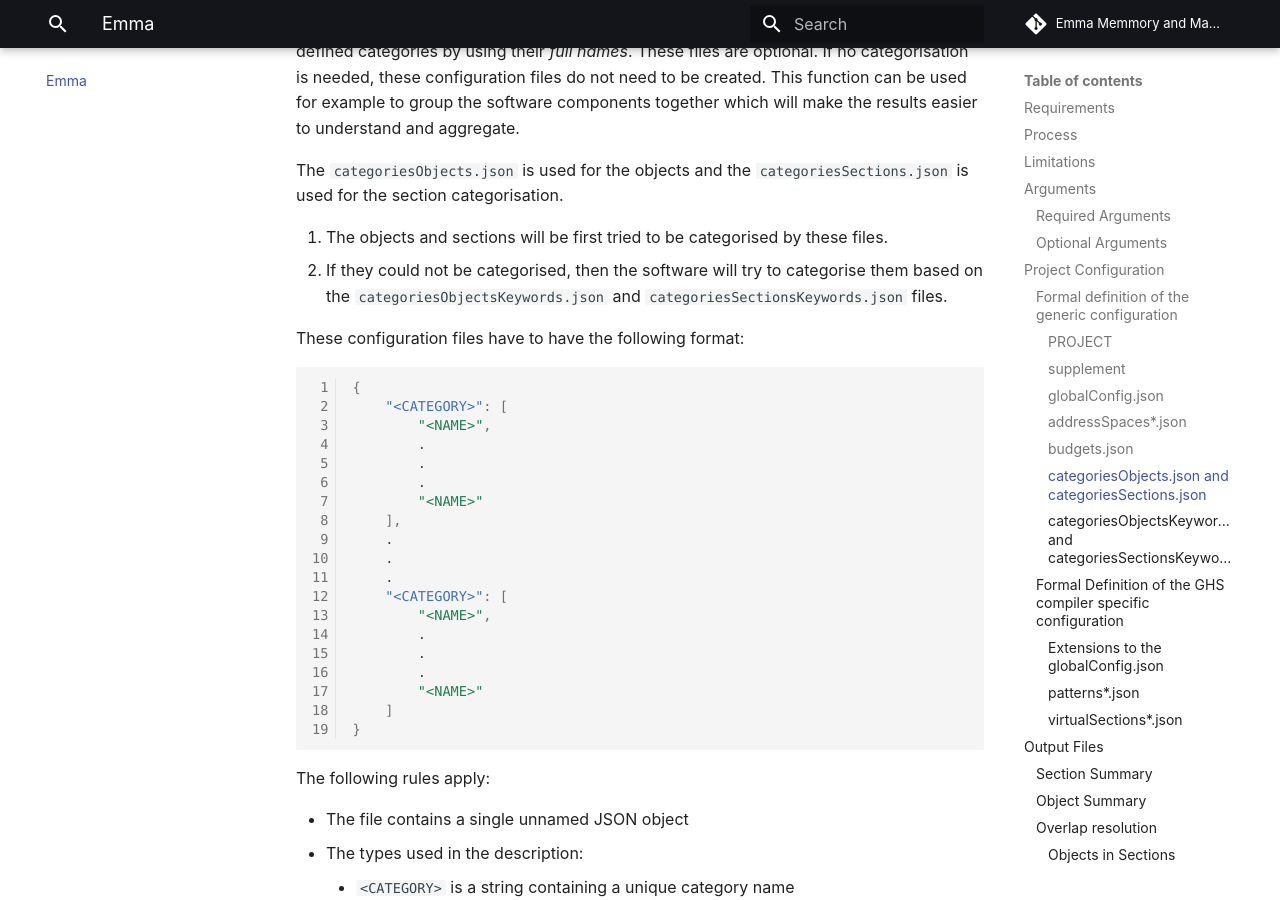
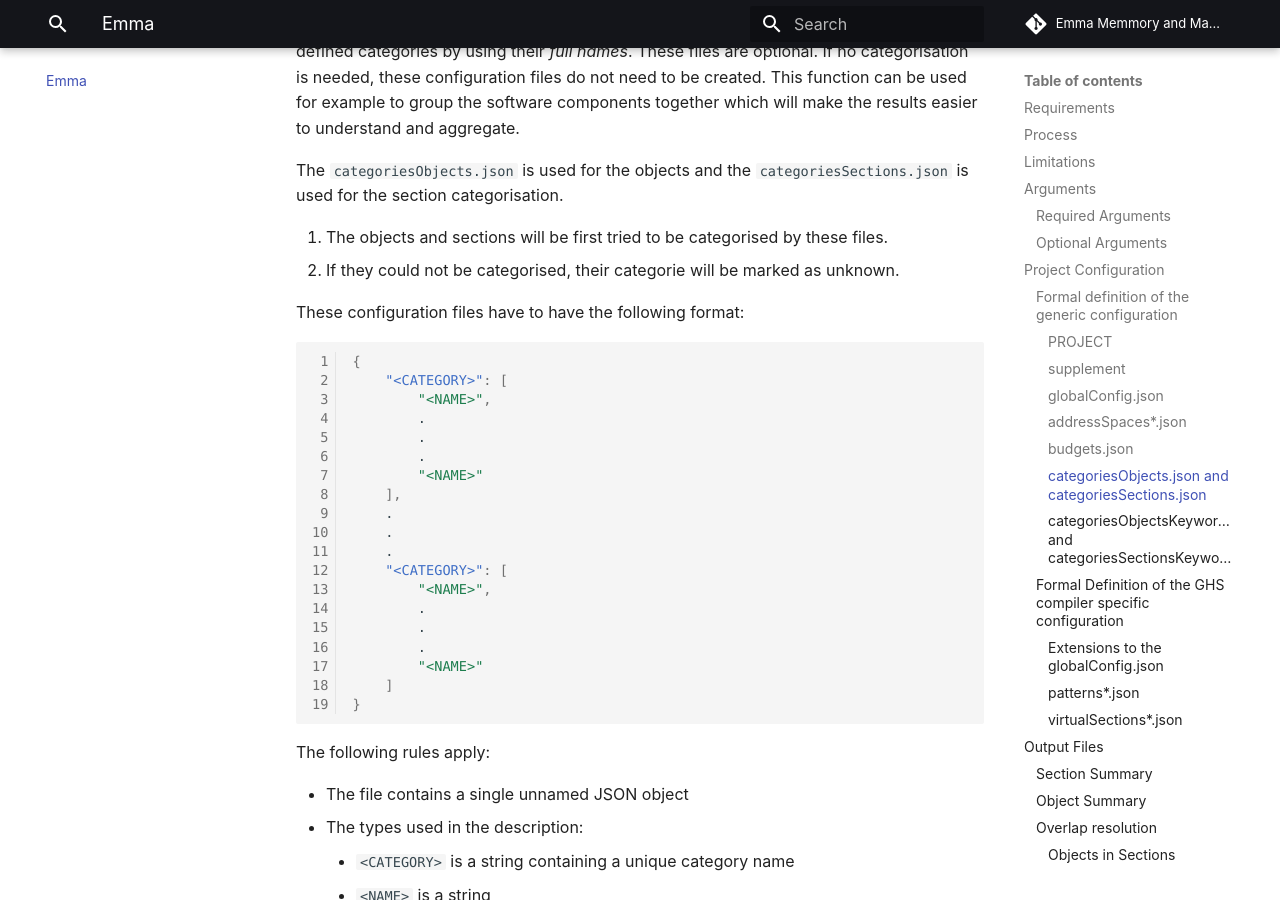
Before and after one commit to bmwcarit/Emma, an MkDocs documentation site: the page built from doc/readme-emma.md, in a window 1280 px wide and 900 px high, scrolled down 6738 px. Built offline with MkDocs 1.6.1 and Material for MkDocs 9.7.7, drawn with Linux system fonts in a browser that asks for light colours; comment, search, counter and statistics services are not loaded.

Commit message:
documentation update

```diff
--- a/doc/readme-emma.md
+++ b/doc/readme-emma.md
@@ -225,7 +225,7 @@ This function can be used for example to group the software components together
 The `categoriesObjects.json` is used for the objects and the `categoriesSections.json` is  used for the section categorisation.
 
 1. The objects and sections will be first tried to be categorised by these files.
-2. If they could not be categorised, then the software will try to categorise them based on the `categoriesObjectsKeywords.json` and `categoriesSectionsKeywords.json` files.
+2. If they could not be categorised, their categorie will be marked as unknown.
 
 These configuration files have to have the following format:
 
```
